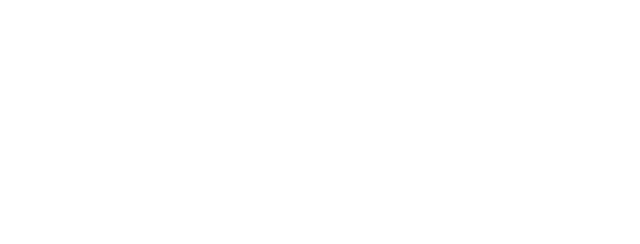
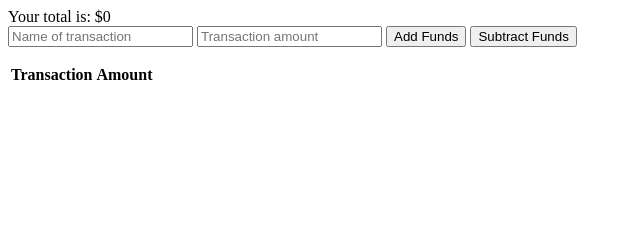
Before and after one commit to kamara-moses/Pro-Budget, a website: page public/index.html in a window 1280 px wide. Shown: the whole page, without its empty margins (0-640 px from the left). Drawn offline with nearby package versions, Linux system fonts and the light colour scheme.

Commit message:
update to my index.html

```diff
--- a/public/index.html
+++ b/public/index.html
@@ -4,11 +4,40 @@
 <head>
     <meta charset="UTF-8">
     <meta name="viewport" content="width=device-width, initial-scale=1.0">
+    <meta http-equiv="X-UA-Compatible" content="ie=edge">
     <title>Pro Budget</title>
 </head>
 
 <body>
+    <div class="wrapper">
+        <div class="total">
+            <div class="total">Your total is: $<span id="total">0</span></div>
+        </div>
 
+        <div class="form">
+            <input type="text" id="t-name" placeholder="Name of transaction" />
+            <input type="number" min="0" id="t-amount" placeholder="Transaction amount" />
+            <button id="add-btn"><i class="fa fa-plus buttons"></i> Add Funds</button>
+            <button id="sub-btn"><i class="fa fa-minus"></i> Subtract Funds</button>
+            <p class="error"></p>
+        </div>
+
+        <div class="transactions">
+            <table>
+                <thead>
+                    <th>Transaction</th>
+                    <th>Amount</th>
+                </thead>
+                <tbody id="tbody">
+
+                </tbody>
+            </table>
+        </div>
+
+        <canvas id="myChart"></canvas>
+    </div>
+
+    <script src="https://cdn.jsdelivr.net/npm/chart.js@2.8.0"></script>
 </body>
 
 </html>
```
